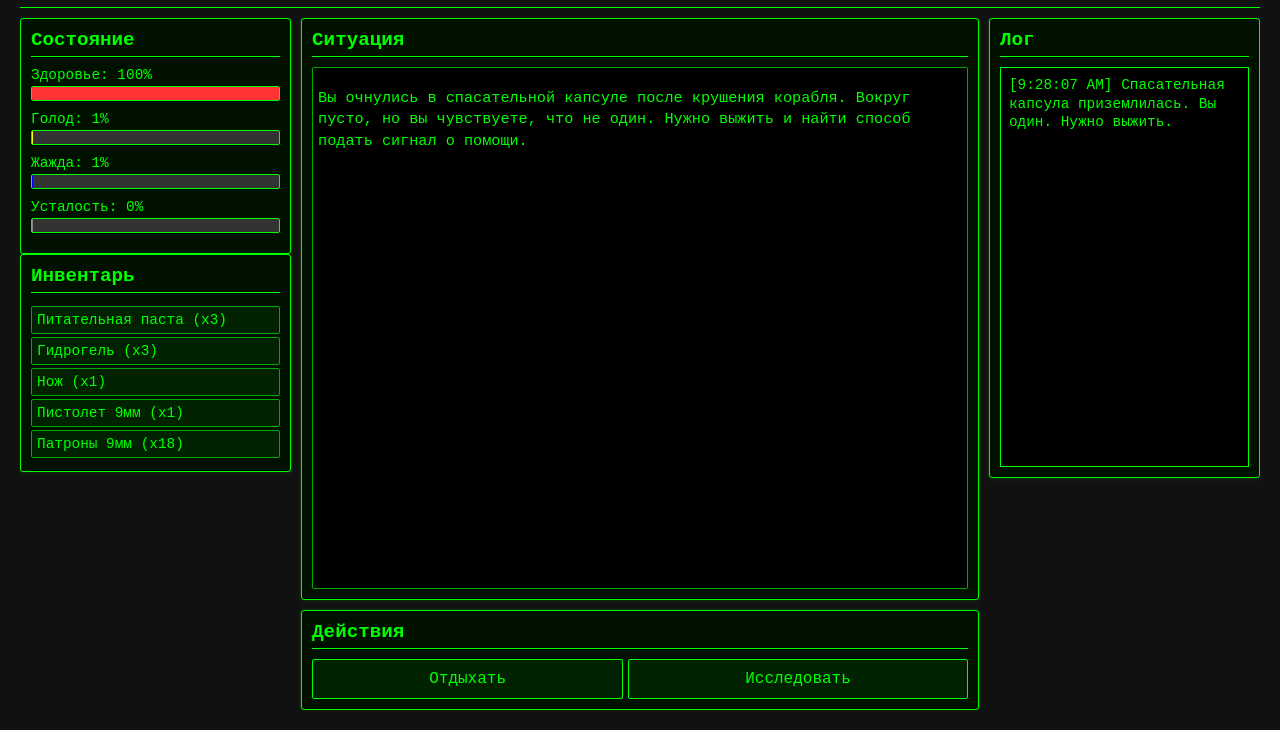
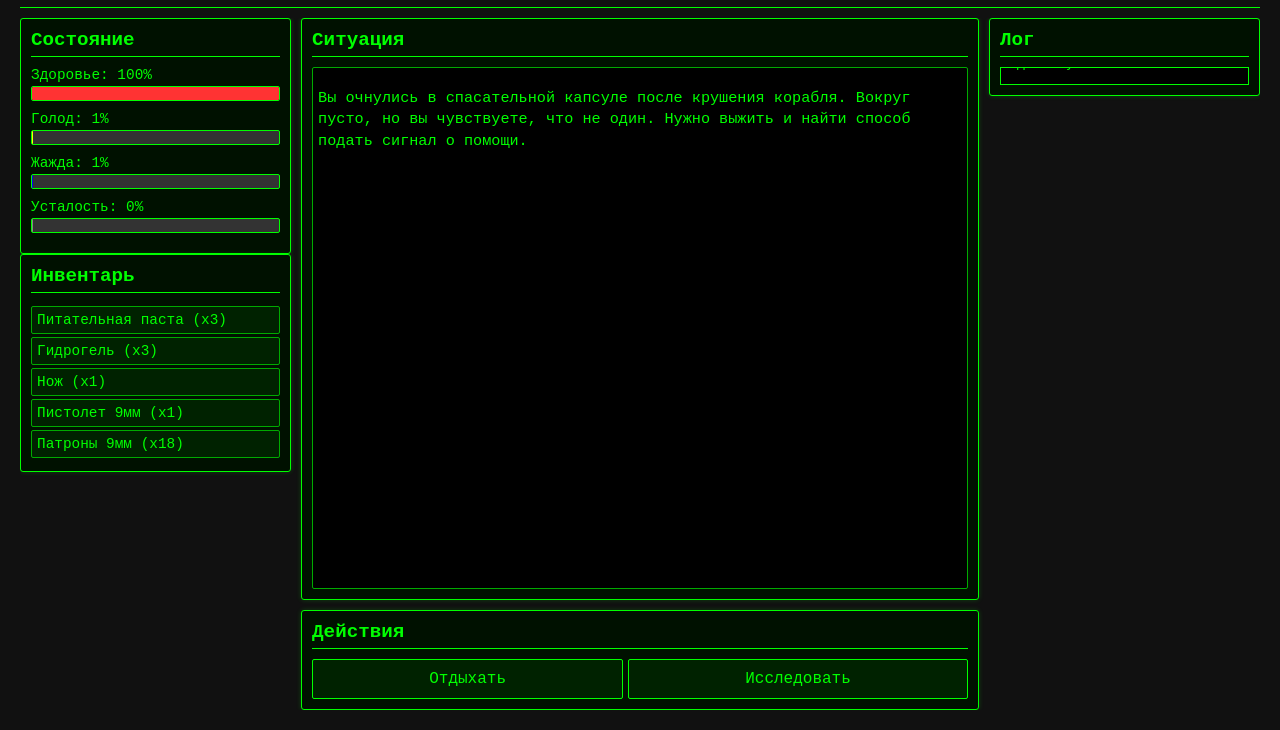
Before and after one commit to Okamich/altered-doom, a plain HTML site: page index.html in a window 1280 px wide. Shown: the part 70-800 px from the top of the page. Drawn offline with Linux system fonts and the light colour scheme.

Commit message:
Update style.css
update "log" right_bar

```diff
--- a/style.css
+++ b/style.css
@@ -58,6 +58,8 @@ header h1 {
     margin-bottom: 10px;
     border-radius: 3px; /* Немного скругления углов */
     box-shadow: 0 0 5px rgba(0, 255, 0, 0.2); /* Легкая тень */
+    display: flex;
+    flex-direction: column;
 }
 
 .panel h2 {
@@ -67,6 +69,7 @@ header h1 {
     border-bottom: 1px solid #0f0;
     font-size: 1.2rem; /* Относительный размер */
     color: #0f0;
+    flex-shrink: 0; /* Заголовок не сжимается */
 }
 
 /* --- Боковые панели --- */
@@ -117,8 +120,11 @@ header h1 {
     list-style-type: none;
     padding: 0;
     margin: 0;
-    max-height: 200px; /* Ограничиваем высоту */
-    overflow-y: auto; /* Добавляем прокрутку, если много предметов */
+    /* Убираем фиксированную высоту и полную прокрутку отсюда */
+    /* max-height: 200px; */
+    /* overflow-y: auto; */
+    flex-grow: 1; /* Занимает доступное пространство внутри панели */
+    overflow-y: auto; /* Прокрутка, если нужно */
 }
 
 .inventory-section li {
@@ -159,6 +165,7 @@ header h1 {
     display: flex;
     flex-wrap: wrap; /* Кнопки переносятся на новую строку при необходимости */
     gap: 5px; /* Расстояние между кнопками */
+    flex-shrink: 0; /* Кнопки не сжимаются */
 }
 
 .actions-section button {
@@ -190,23 +197,30 @@ header h1 {
     grid-area: right-sidebar;
     display: flex;
     flex-direction: column;
+    overflow: hidden; /* Ключ для предотвращения роста за пределы сетки */
 }
 
 .log-section #game-log {
-    flex-grow: 1;
-    height: 200px; /* Фиксированная высота по умолчанию */
-    overflow-y: auto;
+    /* Ключевые изменения здесь для фиксированной/прокручиваемой области */
+    flex-grow: 1; /* Занимает доступное пространство внутри .log-section */
+    height: 0; /* Хитрость: позволяет flex-grow работать корректно */
+
+    /* Обязательные свойства для прокрутки */
+    overflow-y: auto; /* Добавляет вертикальную прокрутку при необходимости */
+    overflow-x: hidden; /* Скрывает горизонтальную прокрутку */
+
+    /* Стили оформления */
     border: 1px solid #0f0;
     padding: 8px;
     background-color: #000;
     font-family: inherit;
-    font-size: 0.85rem; /* Меньше основного текста */
+    font-size: 0.85rem;
     line-height: 1.3;
+    word-break: break-word; /* Перенос слов */
 }
 
 .log-section #game-log div {
     margin-bottom: 3px;
-    word-break: break-word; /* Перенос слов */
 }
 
 
@@ -236,11 +250,14 @@ header h1 {
         margin-bottom: 0; /* Убираем нижний margin, так как есть gap */
     }
 
+    /* Убираем height: auto и min-height из медиа-запроса, полагаемся на flexbox */
+    /*
     .log-section #game-log {
-        height: auto; /* Высота по содержимому */
-        min-height: 300px; /* Минимальная высота */
-        flex-grow: 1; /* Занимает доступное пространство */
+        height: auto;
+        min-height: 300px;
+        flex-grow: 1;
     }
+    */
 }
 
 /* Для экранов шире 1024px */
@@ -270,8 +287,11 @@ header h1 {
         min-width: 140px;
     }
 
+    /* Убираем min-height из медиа-запроса, полагаемся на flexbox */
+    /*
     .log-section #game-log {
         font-size: 0.9rem;
         min-height: 400px;
     }
+    */
 }
```
